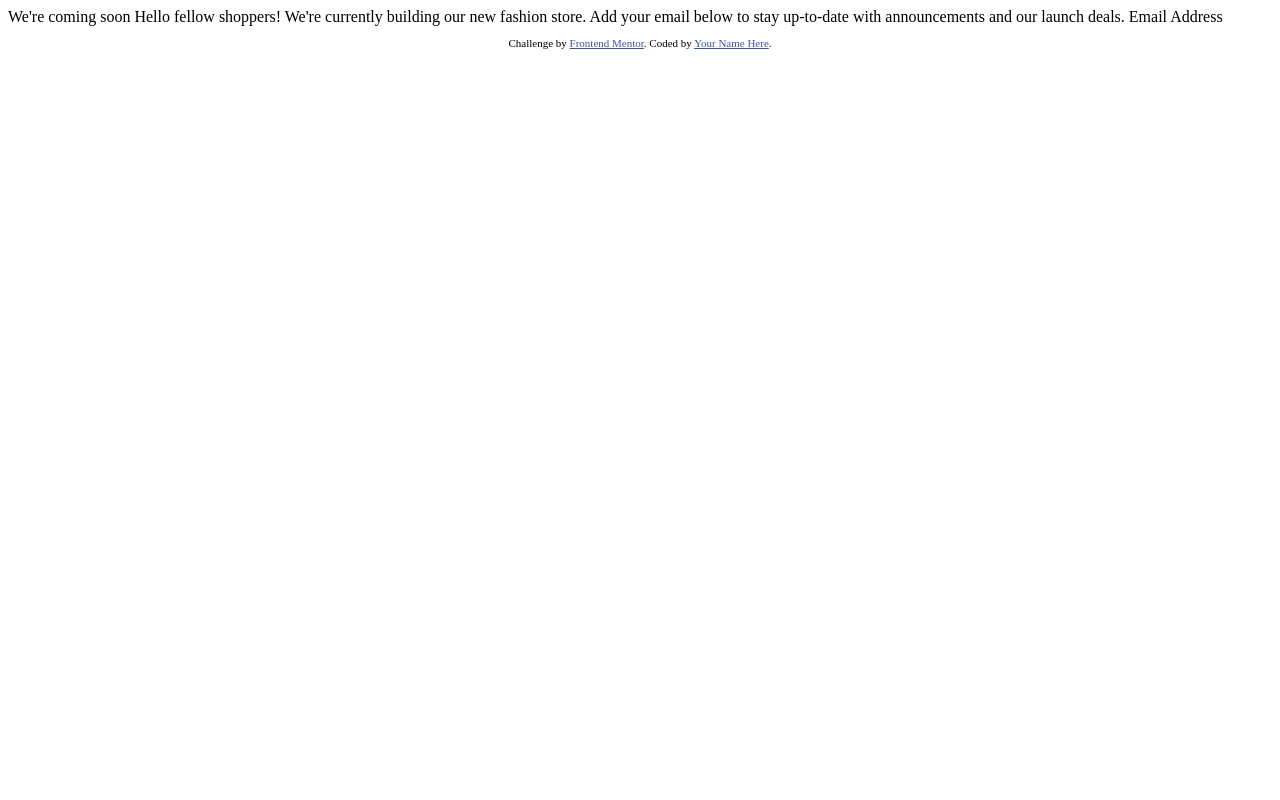
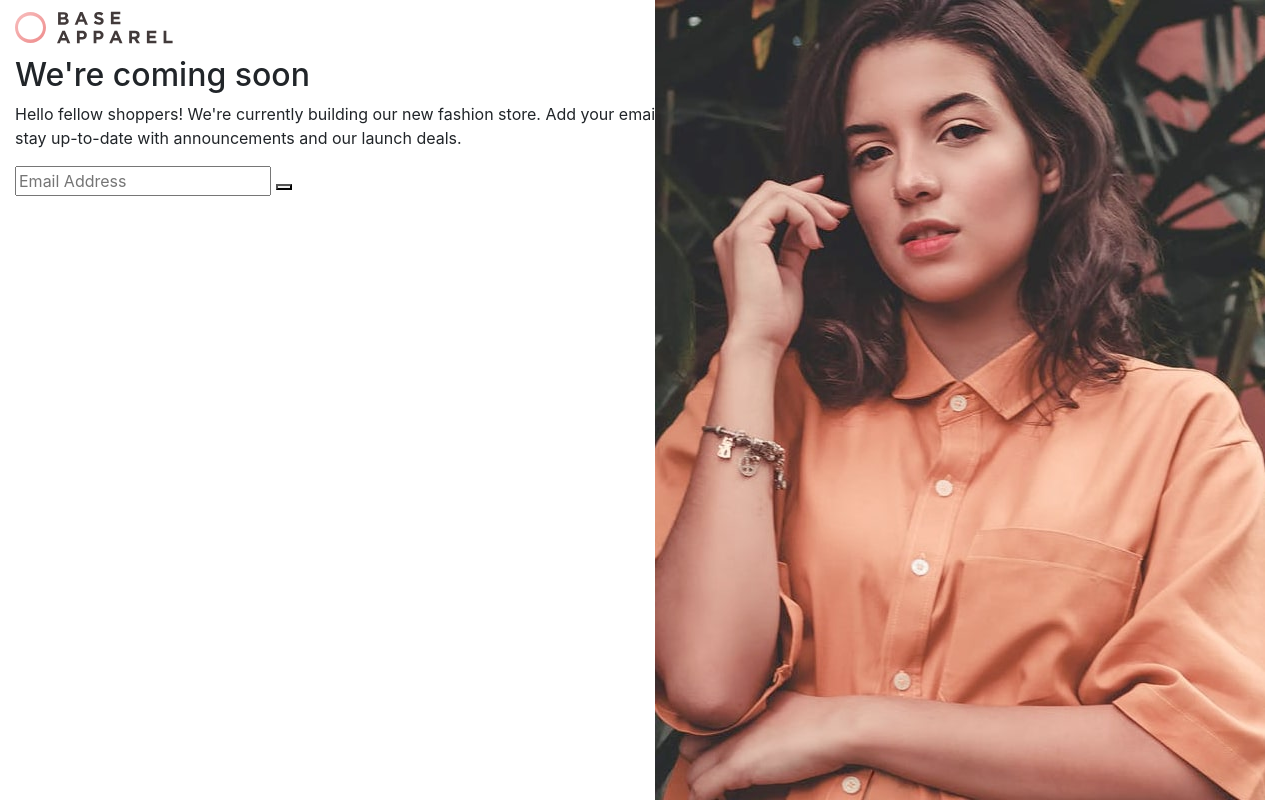
Before and after one commit to Macjay27/Coming-Soon-Landing-Page, a plain HTML site: page index.html in a window 1280 px wide. Drawn offline with nearby package versions, Linux system fonts and the light colour scheme.

Commit message:
Positioning Using Bootstrap Container Grid

```diff
--- a/index.html
+++ b/index.html
@@ -6,28 +6,47 @@
 
   <link rel="icon" type="image/png" sizes="32x32" href="./images/favicon-32x32.png">
 
-  <title>Frontend Mentor | Base Apparel coming soon page</title>
-
-  <!-- Feel free to remove these styles or customise in your own stylesheet 👍 -->
-  <style>
-    .attribution { font-size: 11px; text-align: center; }
-    .attribution a { color: hsl(228, 45%, 44%); }
-  </style>
+  <title>Base Apparel</title>
+  <link rel="stylesheet" href="https://cdn.jsdelivr.net/npm/bootstrap@4.6.0/dist/css/bootstrap.min.css" integrity="sha384-B0vP5xmATw1+K9KRQjQERJvTumQW0nPEzvF6L/Z6nronJ3oUOFUFpCjEUQouq2+l" crossorigin="anonymous">
+  <link rel="stylesheet" href="styles.css">
 </head>
 <body>
 
-  We're coming soon
+  <div class="container-fluid">
+    <div class="row">
+      <section class="col-lg-7 col-sm-12">
+        <!-- Logo -->
+          <h1>
+            <img src="images/logo.svg" alt="">
+          </h1>
+        <!-- Logo -->
 
-  Hello fellow shoppers! We're currently building our new fashion store.
-  Add your email below to stay up-to-date with announcements and our launch deals.
+        <!-- Body -->
+        <h2>We're coming soon</h2>
 
-  Email Address
+        <p>Hello fellow shoppers! We're currently building our new fashion store.
+        Add your email below to stay up-to-date with announcements and our launch deals.</p>
+        <!-- Body -->
 
-  <footer>
-    <p class="attribution">
-      Challenge by <a href="https://www.frontendmentor.io?ref=challenge" target="_blank">Frontend Mentor</a>.
-      Coded by <a href="#">Your Name Here</a>.
-    </p>
-  </footer>
+        <!-- Email Address Input -->
+        <input type="email" placeholder="Email Address">
+        <button type="button" name="button">
+          <a href="images/icon-arrow.svg"></a>
+        </button>
+        <!-- Email Address Input -->
+      </section>
+
+      <d class="col-lg-5 col-sm-12">
+        <!-- Image -->
+        <img src="images/hero-desktop.jpg" alt="Lady's Image" class="hero-image">
+        <!-- Image -->
+      </section>
+    </div>
+  </div>
+
+
+
+  <script src="https://code.jquery.com/jquery-3.5.1.slim.min.js" integrity="sha384-DfXdz2htPH0lsSSs5nCTpuj/zy4C+OGpamoFVy38MVBnE+IbbVYUew+OrCXaRkfj" crossorigin="anonymous"></script>
+  <script src="https://cdn.jsdelivr.net/npm/bootstrap@4.6.0/dist/js/bootstrap.bundle.min.js" integrity="sha384-Piv4xVNRyMGpqkS2by6br4gNJ7DXjqk09RmUpJ8jgGtD7zP9yug3goQfGII0yAns" crossorigin="anonymous"></script>
 </body>
 </html>
--- /dev/null
+++ b/styles.css
@@ -0,0 +1,4 @@
+.hero-image{
+  height: 100vh;
+  float: right;
+}
```
